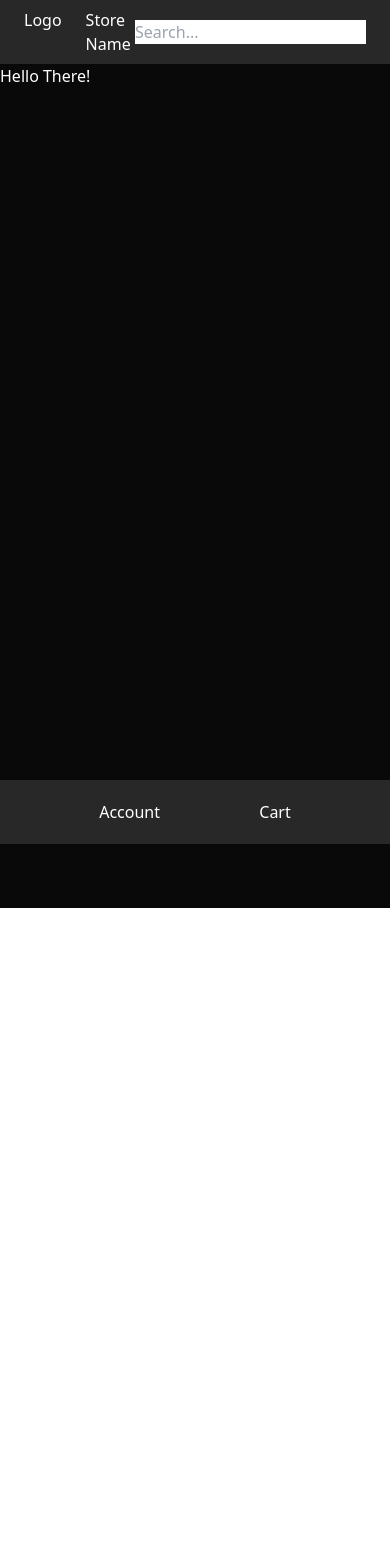
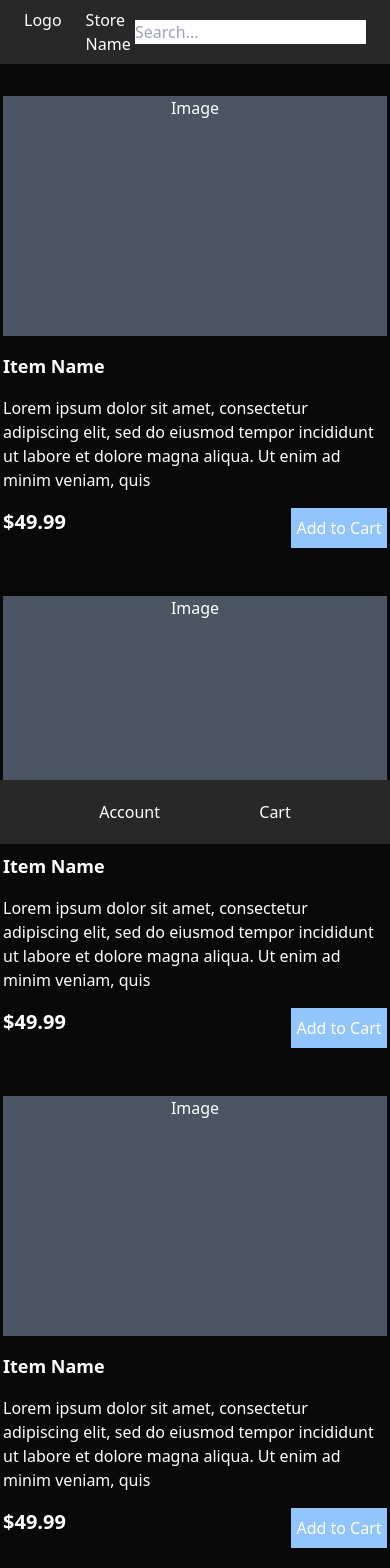
Before and after one commit to Saltysam101/ndcardshop, a React (Create React App) app: page / in a window 390 px wide. Shown: the top 1568 px of the page. Before the commit the page ends 908 px from the top, so only its background shows below. Built offline with nearby package versions, Linux system fonts and the light colour scheme.

Commit message:
implemented general look and feel of shop for mobile

```diff
--- a/src/pages/shop.js
+++ b/src/pages/shop.js
@@ -2,8 +2,40 @@ import React from 'react'
 
 export default function Shop() {
     return (
-        <div className="relative h-screen mt-16 bg-offblack text-white">
-           <h3 className="text-white">Hello There!</h3>
+        <div className="h-auto mb-16 pb-6 mt-16 bg-offblack text-white">
+            <div>
+                <div className="w-96 pt-4 mb-4 mx-auto">
+                    <div className="h-60 mt-4 bg-gray-600 text-center">Image</div>
+                    <h2 className="text-lg font-bold mt-4">Item Name</h2>
+                    <p className="text-base mt-4">Lorem ipsum dolor sit amet, consectetur adipiscing elit, sed do eiusmod tempor incididunt ut labore et dolore magna aliqua. Ut enim ad minim veniam, quis </p>
+                    <div className="flex mt-4 justify-between">
+                        <h3 className="text-xl font-bold">$49.99</h3>
+                        <button className="bg-blue-300 w-24 h-10">Add to Cart</button>
+                    </div>
+                </div>
+            </div>
+            <div>
+                <div className="w-96 pt-4 mb-4 mx-auto">
+                    <div className="h-60 mt-4 bg-gray-600 text-center">Image</div>
+                    <h2 className="text-lg font-bold mt-4">Item Name</h2>
+                    <p className="text-base mt-4">Lorem ipsum dolor sit amet, consectetur adipiscing elit, sed do eiusmod tempor incididunt ut labore et dolore magna aliqua. Ut enim ad minim veniam, quis </p>
+                    <div className="flex mt-4 justify-between">
+                        <h3 className="text-xl font-bold">$49.99</h3>
+                        <button className="bg-blue-300 w-24 h-10">Add to Cart</button>
+                    </div>
+                </div>
+            </div>
+            <div>
+                <div className="w-96 pt-4 mx-auto">
+                    <div className="h-60 mt-4 bg-gray-600 text-center">Image</div>
+                    <h2 className="text-lg font-bold mt-4">Item Name</h2>
+                    <p className="text-base mt-4">Lorem ipsum dolor sit amet, consectetur adipiscing elit, sed do eiusmod tempor incididunt ut labore et dolore magna aliqua. Ut enim ad minim veniam, quis </p>
+                    <div className="flex mt-4 justify-between">
+                        <h3 className="text-xl font-bold">$49.99</h3>
+                        <button className="bg-blue-300 w-24 h-10">Add to Cart</button>
+                    </div>
+                </div>
+            </div>
         </div>
     )
 }
```
